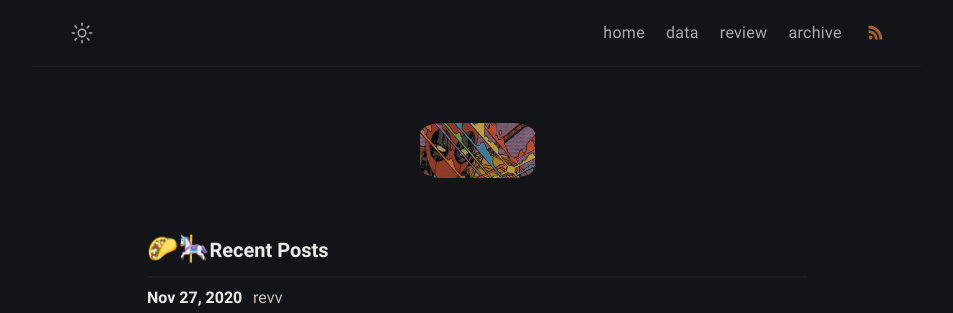
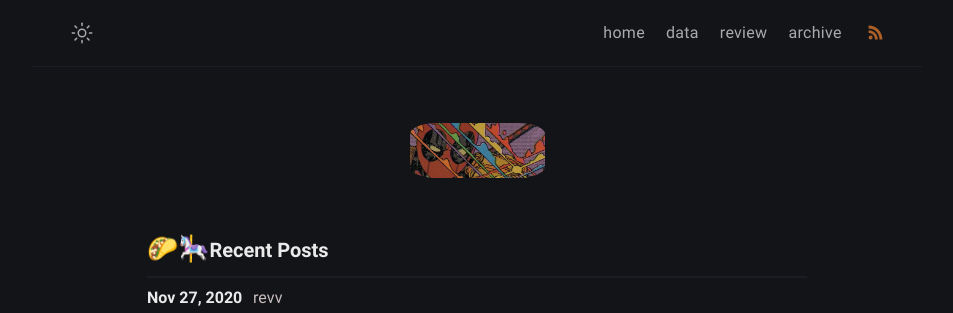
Before and after one commit to iwdstry/yeieje, a Jekyll site: the page built from review.html, in a window 1280 px wide. Shown: the top 313 px of the page, without its empty margins (163-1116 px from the left). Built offline with Jekyll 4.4.1, drawn with Linux system fonts in a browser that asks for light colours.

Commit message:
Update _layout.scss

```diff
--- a/_sass/klise/_layout.scss
+++ b/_sass/klise/_layout.scss
@@ -10,7 +10,7 @@
   }
 
   .data-avatar {
-    width: 115px;
+    width: 135px;
     height: 55px;
     border-radius: 20%;
     user-select: none;
```
